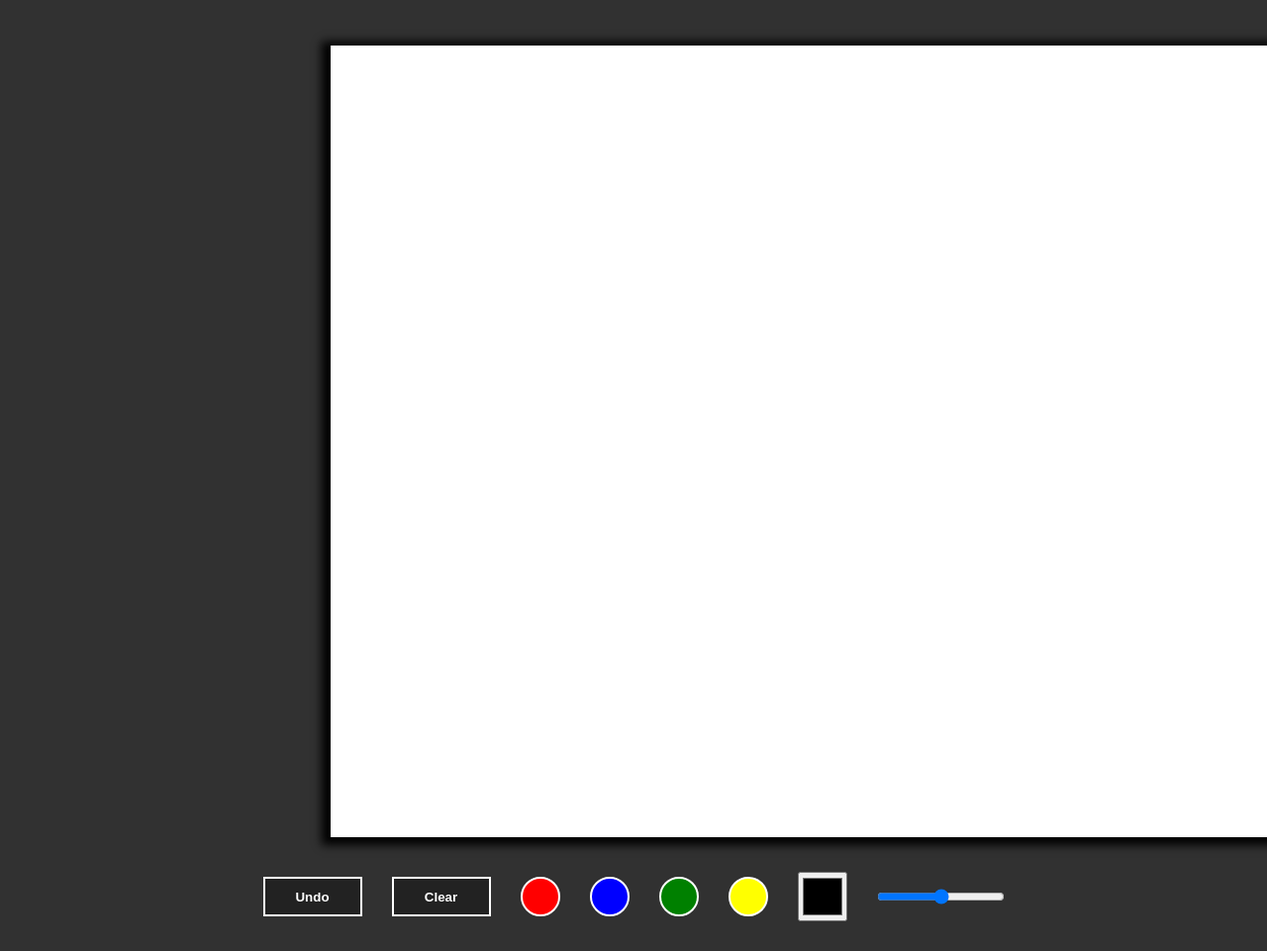
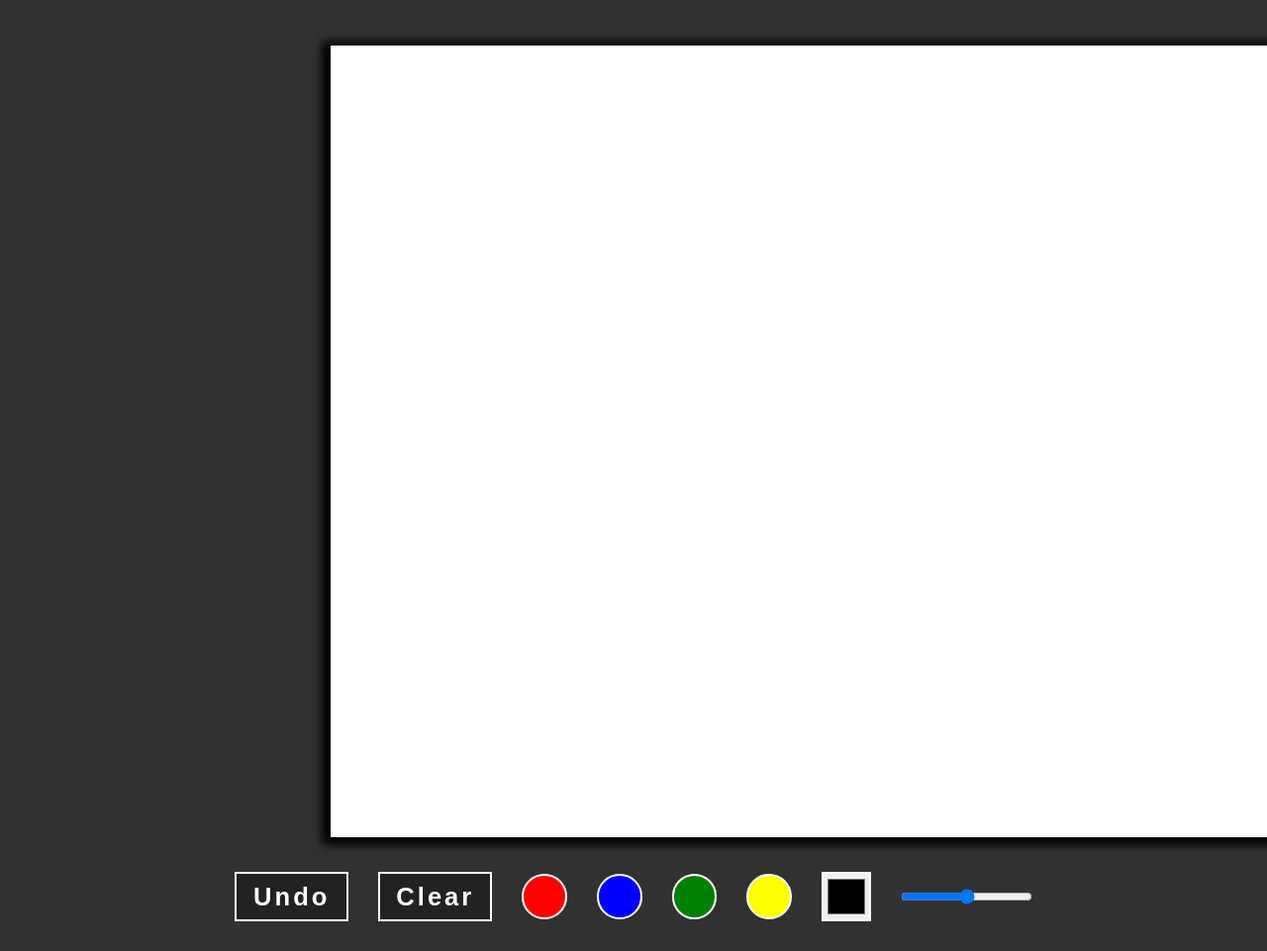
Before and after one commit to jupiterboopiter/sketch-two, a plain HTML site: page index.html in a window 1280 px wide. Shown: the top 961 px of the page at 99% size. Drawn offline with Linux system fonts and the light colour scheme.

Commit message:
Made the buttons look much better and cleaner

```diff
--- a/style.css
+++ b/style.css
@@ -35,14 +35,22 @@ canvas {
 
 .tools .button {
     align-self: center;
-    width: 100px;
-    height: 40px;
+    width: 115px;
+    height: 50px;
     border: 2px solid white;
     cursor: pointer;
     color: white;
     background: #222;
     font-weight: bold;
+    font-size: 1.6rem;
+    letter-spacing: 3px;
     margin: 0 15px;
+    transition: .4s;
+}
+
+.tools .button:hover {
+    transform: scale(1.1);
+    background-color: #575757;
 }
 
 .color-picker {
@@ -55,3 +63,22 @@ canvas {
     align-self: center;
     margin: 0 15px;
 }
+
+.tools .color-field {
+    transition: .4s;
+    padding: 1.3rem;
+}
+
+.tools .color-field:hover {
+    transform: scale(1.3);
+    border: 2px solid gray;
+}
+
+.tools input {
+    border: 2px white solid;
+    cursor: pointer;
+}
+
+.tools input:hover {
+    border: 2px grey solid;
+}
```
